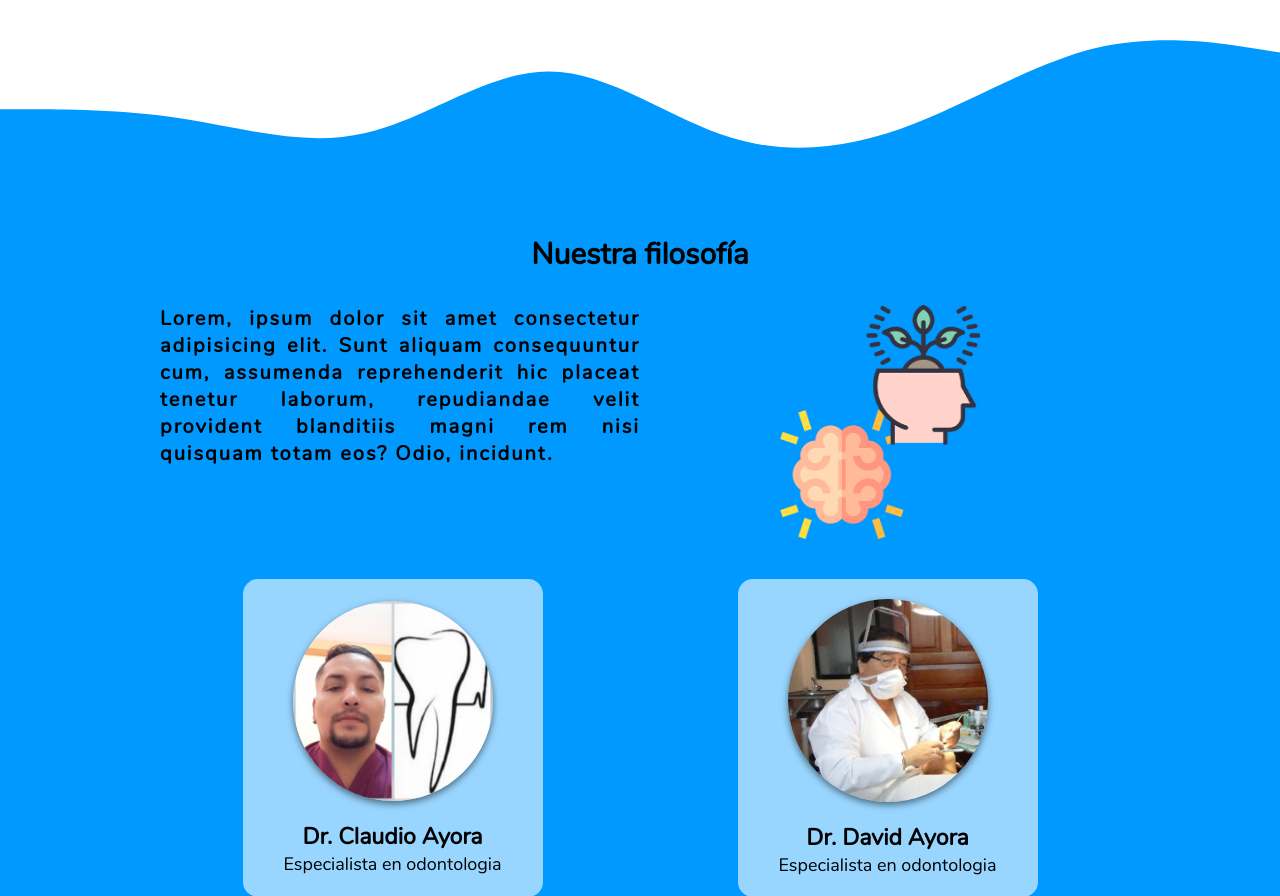
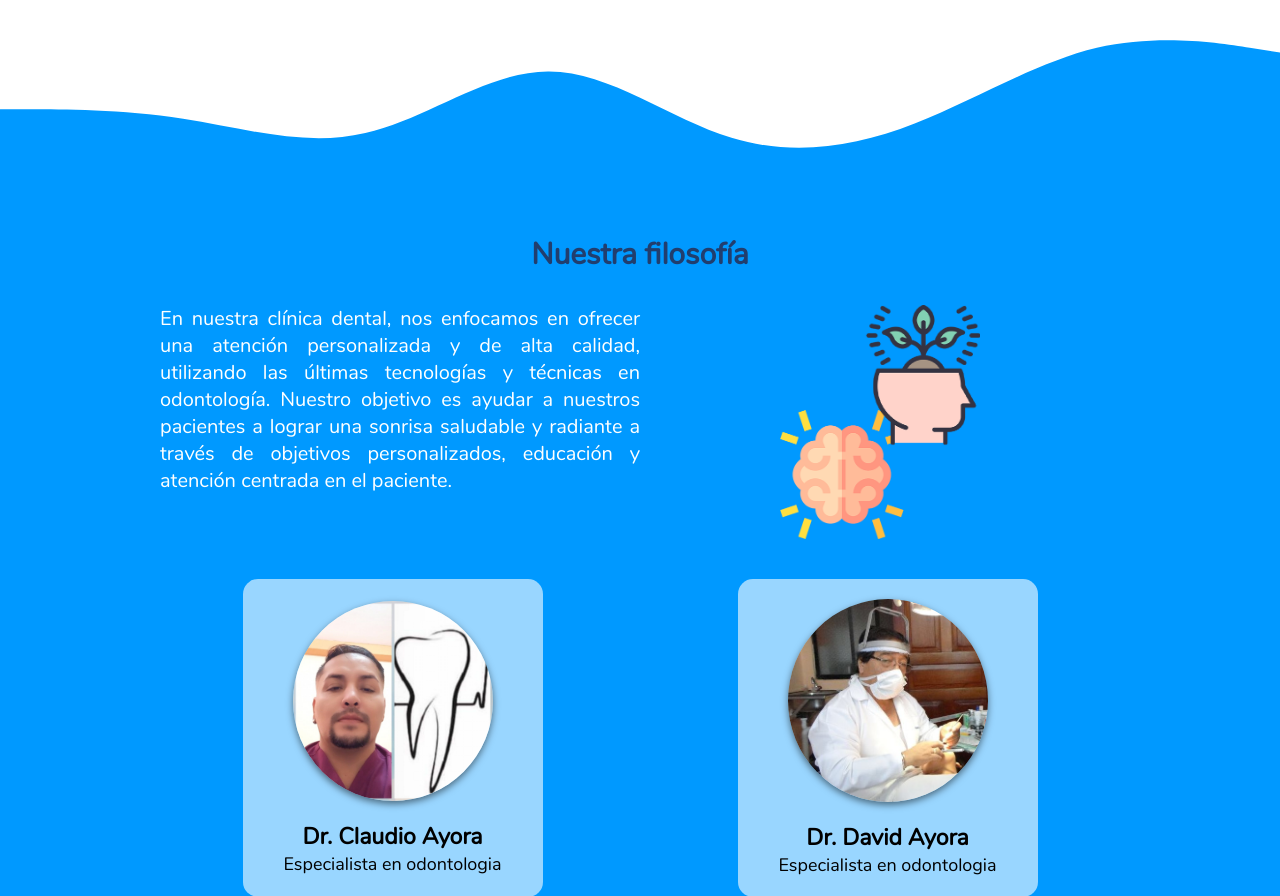
Before and after one commit to snakepatch53/chicho_henandez_odontologia, a PHP site: template src/templates/public.pages/home.php in a window 1280 px wide. Shown: the part 1000-1896 px from the top of the page. Run offline with PHP 8.4, Linux system fonts and the light colour scheme; the template is opened without the code that fills it, so the values that code supplies are empty.

Commit message:
Changes to be committed: 	modified:   public/css.public/inicio.css 	modified:   src/templates/public.pages/home.php

```diff
--- a/public/css.public/inicio.css
+++ b/public/css.public/inicio.css
@@ -91,6 +91,7 @@ section.filosofia .container h2 {
     margin-bottom: 30px;
     font-size: 30px;
     font-family: Nunito-Regular;
+    color: #213e6e;
 }
 
 section.filosofia .container .item {
@@ -98,10 +99,12 @@ section.filosofia .container .item {
 }
 
 section.filosofia .container .item p {
+    user-select: text;
     flex: 1;
     font-size: 20px;
-    letter-spacing: 2px;
-    font-weight: bold;
+/*    letter-spacing: 2px;*/
+/*    font-weight: bold;*/
+    color: #fff;
     font-family: Nunito-Regular;
     text-align: justify;
 }
--- a/src/templates/public.pages/home.php
+++ b/src/templates/public.pages/home.php
@@ -52,7 +52,7 @@
                 <h2>Nuestra filosofía</h2>
                 <div class="item">
                     <p>
-                        Lorem, ipsum dolor sit amet consectetur adipisicing elit. Sunt aliquam consequuntur cum, assumenda reprehenderit hic placeat tenetur laborum, repudiandae velit provident blanditiis magni rem nisi quisquam totam eos? Odio, incidunt.
+                        En nuestra clínica dental, nos enfocamos en ofrecer una atención personalizada y de alta calidad, utilizando las últimas tecnologías y técnicas en odontología. Nuestro objetivo es ayudar a nuestros pacientes a lograr una sonrisa saludable y radiante a través de objetivos personalizados, educación y atención centrada en el paciente.
                     </p>
                     <dv class="img">
                         <img src="<?= $DATA['http_domain'] ?>public/img/filosofia.png" alt="Imagen de Folosofia">
```
